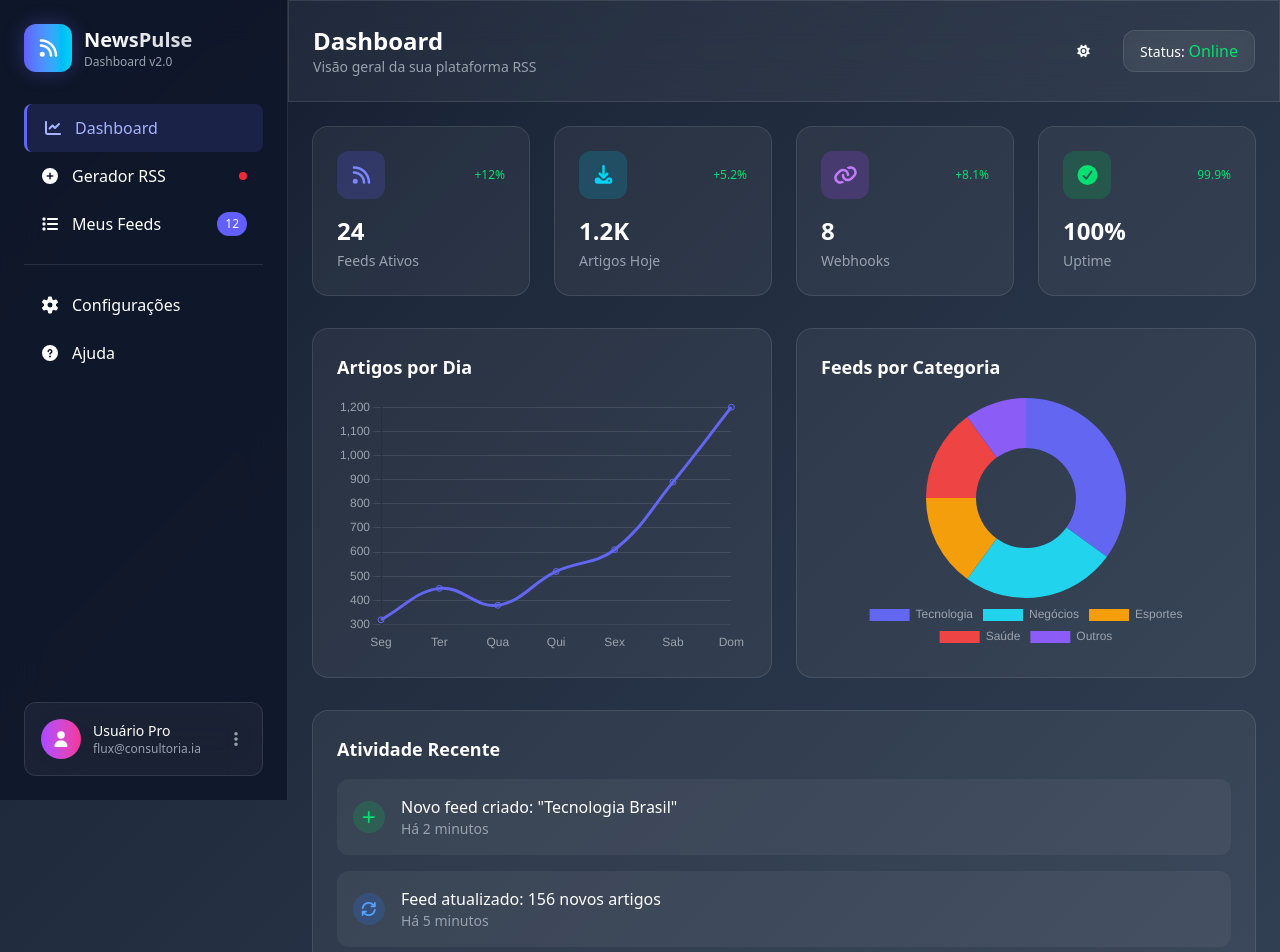
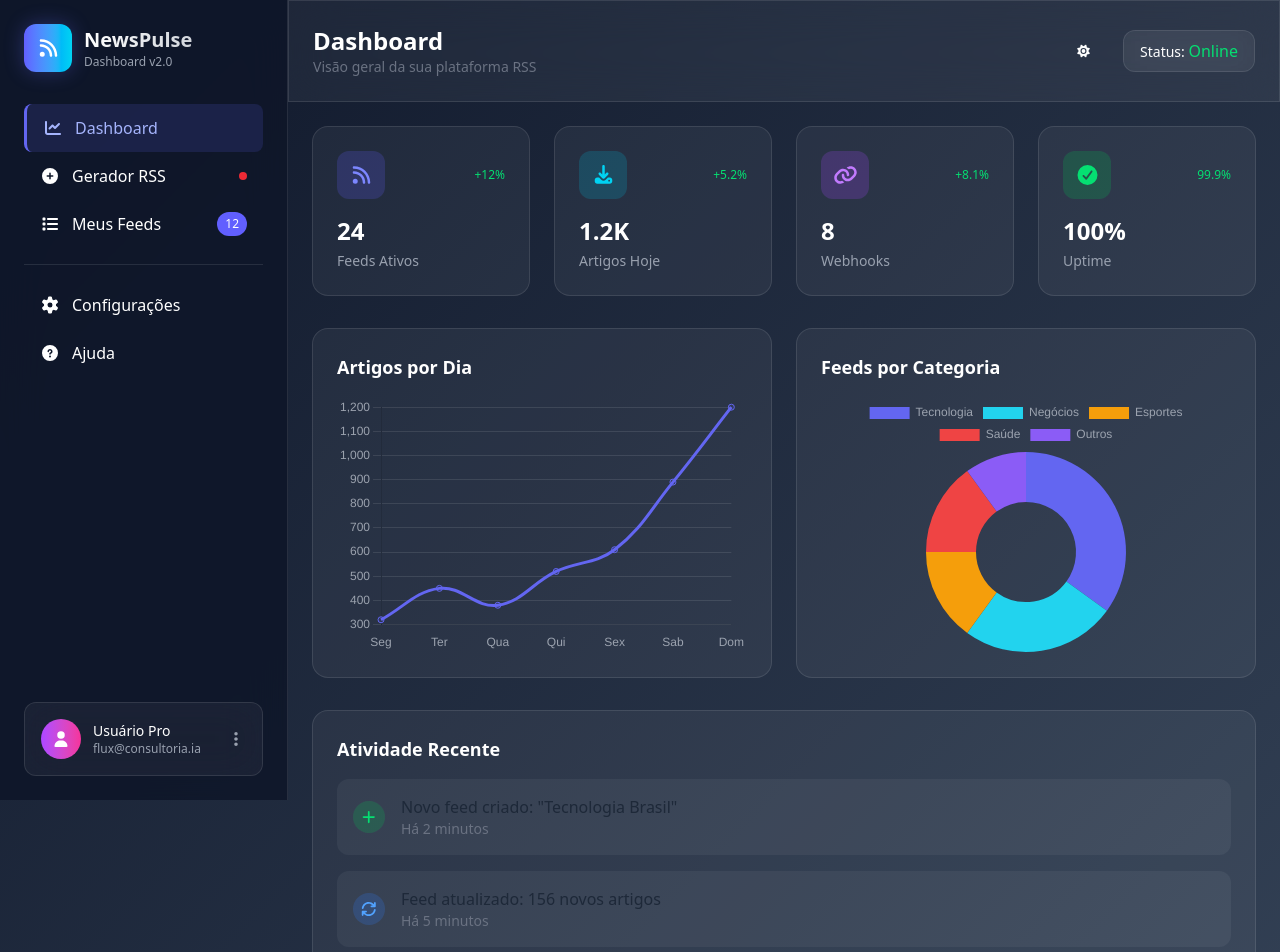
Before and after one commit to SIA-PI/news-next, a Next.js app: page /dashboard in a window 1280 px wide. Shown: the top 952 px of the page. Built offline with nearby package versions, Linux system fonts and the light colour scheme.

Commit message:
chore: add colors

```diff
--- a/src/app/(protected)/(dashboard)/dashboard/page.tsx
+++ b/src/app/(protected)/(dashboard)/dashboard/page.tsx
@@ -1,22 +1,35 @@
-"use client";
+'use client';
 
-import { useEffect } from 'react';
 import StatCard from '@/components/StatCard';
 import { Card, CardContent, CardHeader, CardTitle } from '@/components/ui/Card';
+import { ActivityItemType, ChartDataType, StatCardType } from '@/types';
 import {
-  StatCardType,
-  ActivityItemType,
-  ChartDataType,
-} from '@/types';
+  faCheckCircle,
+  faDownload,
+  faLink,
+  faPlus,
+  faRobot,
+  faRss,
+  faSync,
+} from '@fortawesome/free-solid-svg-icons';
 import { FontAwesomeIcon } from '@fortawesome/react-fontawesome';
-import {
-  faRss, faDownload, faLink, faCheckCircle,
-  faPlus, faSync, faRobot
-} from '@fortawesome/free-solid-svg-icons';
-import { Line, Doughnut } from 'react-chartjs-2';
+import { useEffect } from 'react';
+import { Doughnut, Line } from 'react-chartjs-2';
 
 import {
+  ArcElement,
+  CategoryScale,
   Chart as ChartJS,
+  ChartOptions,
+  Legend,
+  LinearScale,
+  LineElement,
+  PointElement,
+  Tooltip,
+} from 'chart.js';
+import { useTheme } from 'next-themes';
+
+ChartJS.register(
   LineElement,
   PointElement,
   LinearScale,
@@ -24,72 +37,128 @@ import {
   ArcElement,
   Tooltip,
   Legend,
-  ChartOptions,
-} from 'chart.js';
-
-ChartJS.register(
-  LineElement, PointElement, LinearScale, CategoryScale,
-  ArcElement, Tooltip, Legend
 );
 
 // --- Dados Mockados (sem alterações) ---
 const statCards: StatCardType[] = [
-    { icon: faRss, bg: 'bg-indigo-500/20', text: 'text-indigo-400', value: '24', label: 'Feeds Ativos', trend: '+12%' },
-    { icon: faDownload, bg: 'bg-cyan-500/20', text: 'text-cyan-400', value: '1.2K', label: 'Artigos Hoje', trend: '+5.2%' },
-    { icon: faLink, bg: 'bg-purple-500/20', text: 'text-purple-400', value: '8', label: 'Webhooks', trend: '+8.1%' },
-    { icon: faCheckCircle, bg: 'bg-green-500/20', text: 'text-green-400', value: '100%', label: 'Uptime', trend: '99.9%' }
+  {
+    icon: faRss,
+    bg: 'bg-indigo-500/20',
+    text: 'text-indigo-400',
+    value: '24',
+    label: 'Feeds Ativos',
+    trend: '+12%',
+  },
+  {
+    icon: faDownload,
+    bg: 'bg-cyan-500/20',
+    text: 'text-cyan-400',
+    value: '1.2K',
+    label: 'Artigos Hoje',
+    trend: '+5.2%',
+  },
+  {
+    icon: faLink,
+    bg: 'bg-purple-500/20',
+    text: 'text-purple-400',
+    value: '8',
+    label: 'Webhooks',
+    trend: '+8.1%',
+  },
+  {
+    icon: faCheckCircle,
+    bg: 'bg-green-500/20',
+    text: 'text-green-400',
+    value: '100%',
+    label: 'Uptime',
+    trend: '99.9%',
+  },
 ];
 
 const recentActivities: ActivityItemType[] = [
-    { icon: faPlus, bg: 'bg-green-500/20', text: 'text-green-400', title: 'Novo feed criado: "Tecnologia Brasil"', time: 'Há 2 minutos' },
-    { icon: faSync, bg: 'bg-blue-500/20', text: 'text-blue-400', title: 'Feed atualizado: 156 novos artigos', time: 'Há 5 minutos' },
-    { icon: faRobot, bg: 'bg-purple-500/20', text: 'text-purple-400', title: 'Automação executada com sucesso', time: 'Há 10 minutos' },
+  {
+    icon: faPlus,
+    bg: 'bg-green-500/20',
+    text: 'text-green-400',
+    title: 'Novo feed criado: "Tecnologia Brasil"',
+    time: 'Há 2 minutos',
+  },
+  {
+    icon: faSync,
+    bg: 'bg-blue-500/20',
+    text: 'text-blue-400',
+    title: 'Feed atualizado: 156 novos artigos',
+    time: 'Há 5 minutos',
+  },
+  {
+    icon: faRobot,
+    bg: 'bg-purple-500/20',
+    text: 'text-purple-400',
+    title: 'Automação executada com sucesso',
+    time: 'Há 10 minutos',
+  },
 ];
 
 const lineData: ChartDataType = {
   labels: ['Seg', 'Ter', 'Qua', 'Qui', 'Sex', 'Sab', 'Dom'],
-  datasets: [{
+  datasets: [
+    {
       label: 'Artigos',
       data: [320, 450, 380, 520, 610, 890, 1200],
       borderColor: '#6366f1',
       backgroundColor: 'rgba(99, 102, 241, 0.1)',
       tension: 0.4,
       fill: true,
-  }],
+    },
+  ],
 };
 
 const doughnutData: ChartDataType = {
   labels: ['Tecnologia', 'Negócios', 'Esportes', 'Saúde', 'Outros'],
-    datasets: [{
+  datasets: [
+    {
       label: 'Feeds por Categoria',
       data: [35, 25, 15, 15, 10],
       backgroundColor: ['#6366f1', '#22d3ee', '#f59e0b', '#ef4444', '#8b5cf6'],
-      borderColor: 'transparent'
-    }],
+      borderColor: 'transparent',
+    },
+  ],
 };
 
-// --- CONFIGURAÇÃO DE ESTILO DOS GRÁFICOS ---
+export default function DashboardPage() {
+  const { theme } = useTheme();
+
+  const chartTextColor = theme === 'dark' ? '#9ca3af' : '#6b7280';
+  const chartGridColor =
+    theme === 'dark' ? 'rgba(255, 255, 255, 0.1)' : 'rgba(0, 0, 0, 0.1)';
+  const chartTooltipBgColor =
+    theme === 'dark' ? 'rgba(15, 23, 42, 0.8)' : 'rgba(255, 255, 255, 0.9)';
+  const chartTooltipBorderColor =
+    theme === 'dark' ? 'rgba(255, 255, 255, 0.1)' : 'rgba(0, 0, 0, 0.1)';
+  const chartTooltipTitleColor = theme === 'dark' ? '#ffffff' : '#000000';
+  const chartTooltipBodyColor = theme === 'dark' ? '#cbd5e1' : '#374151';
+
   const lineChartOptions: ChartOptions<'line'> = {
     responsive: true,
     maintainAspectRatio: false,
+    scales: {
+      x: {
+        grid: { display: false },
+        ticks: { color: chartTextColor },
+      },
+      y: {
+        grid: { color: chartGridColor },
+        ticks: { color: chartTextColor },
+      },
+    },
     plugins: {
       legend: { display: false },
       tooltip: {
-        backgroundColor: 'rgba(15, 23, 42, 0.8)',
-        titleColor: '#ffffff',
-        bodyColor: '#cbd5e1',
-        borderColor: 'rgba(255, 255, 255, 0.1)',
+        backgroundColor: chartTooltipBgColor,
+        borderColor: chartTooltipBorderColor,
+        titleColor: chartTooltipTitleColor,
+        bodyColor: chartTooltipBodyColor,
         borderWidth: 1,
-      }
-    },
-    scales: {
-      x: {
-        grid: { display: false },
-        ticks: { color: '#9ca3af' },
-      },
-      y: {
-        grid: { color: 'rgba(255, 255, 255, 0.1)' },
-        ticks: { color: '#9ca3af' },
       },
     },
   };
@@ -99,21 +168,18 @@ const doughnutChartOptions: ChartOptions<'doughnut'> = {
     maintainAspectRatio: false,
     plugins: {
       legend: {
-      display: true,
-      position: 'bottom',
-      labels: { color: '#9ca3af' },
+        labels: { color: chartTextColor },
       },
       tooltip: {
-      backgroundColor: 'rgba(15, 23, 42, 0.8)',
-      titleColor: '#ffffff',
-      bodyColor: '#cbd5e1',
-      borderColor: 'rgba(255, 255, 255, 0.1)',
+        backgroundColor: chartTooltipBgColor,
+        borderColor: chartTooltipBorderColor,
+        titleColor: chartTooltipTitleColor,
+        bodyColor: chartTooltipBodyColor,
         borderWidth: 1,
-    }
+      },
     },
   };
 
-export default function DashboardPage() {
   useEffect(() => {
     const timer = setTimeout(() => {
       document.querySelectorAll('.stat-card').forEach((card, index) => {
@@ -127,7 +193,7 @@ export default function DashboardPage() {
   return (
     <div className="space-y-8 animate-fade-in">
       <div className="grid grid-cols-1 md:grid-cols-2 lg:grid-cols-4 gap-6">
-        {statCards.map(card => (
+        {statCards.map((card) => (
           <StatCard key={card.label} {...card} />
         ))}
       </div>
@@ -146,10 +212,7 @@ export default function DashboardPage() {
             <CardTitle>Feeds por Categoria</CardTitle>
           </CardHeader>
           <CardContent className="h-64">
-            <Doughnut
-              data={doughnutData}
-              options={doughnutChartOptions}
-            />
+            <Doughnut data={doughnutData} options={doughnutChartOptions} />
           </CardContent>
         </Card>
       </div>
@@ -160,13 +223,25 @@ export default function DashboardPage() {
         </CardHeader>
         <CardContent className="space-y-4">
           {recentActivities.map((item) => (
-            <div key={item.title} className="flex items-center gap-4 p-4 bg-white/5 rounded-xl">
-              <div className={`w-8 h-8 ${item.bg} rounded-full flex items-center justify-center`}>
-                <FontAwesomeIcon icon={item.icon} className={`${item.text} text-sm`} />
+            <div
+              key={item.title}
+              className="flex items-center gap-4 p-4 bg-white/5 rounded-xl"
+            >
+              <div
+                className={`w-8 h-8 ${item.bg} rounded-full flex items-center justify-center`}
+              >
+                <FontAwesomeIcon
+                  icon={item.icon}
+                  className={`${item.text} text-sm`}
+                />
               </div>
               <div className="flex-1">
-                <p className="font-medium">{item.title}</p>
-                <p className="text-gray-400 text-sm">{item.time}</p>
+                <p className="font-medium text-gray-800 dark:text-white">
+                  {item.title}
+                </p>
+                <p className="text-gray-500 dark:text-gray-400 text-sm">
+                  {item.time}
+                </p>
               </div>
             </div>
           ))}
--- a/src/app/globals.css
+++ b/src/app/globals.css
@@ -1,53 +1,65 @@
 @import 'tailwindcss';
 
 @layer base {
-  body {
-    @apply font-sans;
-  }
-
-  /* :root {
-    --background: 210 40% 98%;
-    --foreground: 222.2 84% 4.9%;
-
-    --card: 210 40% 96.1%;
-    --card-foreground: 222.2 84% 4.9%;
-
-    --primary: 222.2 47.4% 11.2%;
-    --primary-foreground: 210 40% 98%;
+  :root {
+    --background-start-rgb: 240, 245, 255;
+    --background-end-rgb: 255, 255, 255;
+    --foreground-rgb: 30, 41, 59;
+    --glass-bg-rgb: 255, 255, 255;
+    --glass-border-rgb: 0, 0, 0;
+    --glass-opacity: 0.4;
+    --glass-border-opacity: 0.1;
+    --sidebar-bg-rgb: 248, 250, 252;
+    --sidebar-bg-opacity: 0.9;
+    --text-color: #334155;
+    --text-muted-color: #64748b;
+    --card-bg-color: rgba(255, 255, 255, 0.5);
   }
 
   .dark {
-    --background: 224 71% 4%;
-    --foreground: 213 31% 91%;
+    --background-start-rgb: 15, 23, 42;
+    --background-end-rgb: 51, 65, 85;
+    --foreground-rgb: 255, 255, 255;
+    --glass-bg-rgb: 255, 255, 255;
+    --glass-border-rgb: 255, 255, 255;
+    --glass-opacity: 0.05;
+    --glass-border-opacity: 0.1;
+    --sidebar-bg-rgb: 15, 23, 42;
+    --sidebar-bg-opacity: 0.9;
+    --text-color: #ffffff;
+    --text-muted-color: #9ca3af;
+    --card-bg-color: rgba(255, 255, 255, 0.05);
+  }
 
-    --card: 224 71% 4%;
-    --card-foreground: 213 31% 91%;
-
-    --primary: 213 31% 91%;
-    --primary-foreground: 222.2 84% 4.9%;
-  } */
+  body {
+    @apply font-sans text-[var(--text-color)];
+  }
 }
 
 .gradient-bg {
-  background: linear-gradient(135deg, #0f172a 0%, #1e293b 30%, #334155 100%);
+  background: linear-gradient(
+    135deg,
+    rgb(var(--background-start-rgb)) 0%,
+    rgb(var(--background-end-rgb)) 100%
+  );
 }
 
 .glassmorphism {
-  background: rgba(255, 255, 255, 0.05);
+  background: rgba(var(--glass-bg-rgb), var(--glass-opacity));
   backdrop-filter: blur(20px);
-  border: 1px solid rgba(255, 255, 255, 0.1);
+  border: 1px solid rgba(var(--glass-border-rgb), var(--glass-border-opacity));
 }
 
 .glassmorphism-strong {
-  background: rgba(255, 255, 255, 0.08);
+  background: rgba(var(--glass-bg-rgb), calc(var(--glass-opacity) + 0.03));
   backdrop-filter: blur(25px);
-  border: 1px solid rgba(255, 255, 255, 0.15);
+  border: 1px solid rgba(var(--glass-border-rgb), calc(var(--glass-border-opacity) + 0.05));
 }
 
 .sidebar-glassmorphism {
-  background: rgba(15, 23, 42, 0.9);
+  background: rgba(var(--sidebar-bg-rgb), var(--sidebar-bg-opacity));
   backdrop-filter: blur(20px);
-  border-right: 1px solid rgba(255, 255, 255, 0.1);
+  border-right: 1px solid rgba(var(--glass-border-rgb), var(--glass-border-opacity));
 }
 
 @keyframes float {
--- a/src/components/Header.tsx
+++ b/src/components/Header.tsx
@@ -42,7 +42,7 @@ export default function Header({ online }: HeaderProps) {
       <div className="flex items-center justify-between">
         <div>
           <h2 className="text-2xl font-bold">{meta.title}</h2>
-          <p className="text-gray-400 text-sm">{meta.subtitle}</p>
+          <p className="text-gray-500 dark:text-gray-400 text-sm">{meta.subtitle}</p>
         </div>
         <div className="flex items-center gap-4">
           <ThemeToggle />
--- a/src/components/ui/Button.tsx
+++ b/src/components/ui/Button.tsx
@@ -13,7 +13,7 @@ const buttonVariants = cva(
           'bg-gradient-to-r from-indigo-500 to-purple-600 hover:from-indigo-600 hover:to-purple-700 text-white',
         secondary: 'bg-cyan-500 hover:bg-cyan-600 text-white',
         danger: 'bg-red-500 hover:bg-red-600 text-white',
-        ghost: 'bg-white/10 hover:bg-white/20 text-white',
+        ghost: 'bg-black/5 hover:bg-black/10 dark:bg-white/10 dark:hover:bg-white/20 text-foreground',
       },
       size: {
         default: 'py-3 px-6',
--- a/src/components/ui/Checkbox.tsx
+++ b/src/components/ui/Checkbox.tsx
@@ -16,7 +16,7 @@ const Checkbox = React.forwardRef<HTMLInputElement, CheckboxProps>(
           type="checkbox"
           ref={ref}
           className={cn(
-            'peer h-5 w-5 cursor-pointer appearance-none rounded border-2 border-white/20 bg-white/10 transition-all checked:border-indigo-500 checked:bg-indigo-500',
+            'peer h-5 w-5 cursor-pointer appearance-none rounded border-2 border-black/20 dark:border-white/20 bg-black/10 dark:bg-white/10 transition-all checked:border-indigo-500 checked:bg-indigo-500',
             className,
           )}
           {...props}
--- a/src/components/ui/Input.tsx
+++ b/src/components/ui/Input.tsx
@@ -10,7 +10,7 @@ const Input = forwardRef<HTMLInputElement, InputProps>(
       <input
         type={type}
         className={cn(
-          'w-full px-4 py-3 bg-white/5 border border-white/10 rounded-xl text-white placeholder-gray-400 focus:outline-none focus:ring-2 focus:ring-indigo-500 transition-all duration-300',
+          'w-full px-4 py-3 bg-background/80 dark:bg-white/5 border border-black/10 dark:border-white/10 rounded-xl text-foreground placeholder-gray-500 dark:placeholder-gray-400 focus:outline-none focus:ring-2 focus:ring-indigo-500 transition-all duration-300',
           className,
         )}
         ref={ref}
--- a/src/components/ui/Select.tsx
+++ b/src/components/ui/Select.tsx
@@ -16,7 +16,7 @@ const SelectTrigger = React.forwardRef<
   <SelectPrimitive.Trigger
     ref={ref}
     className={cn(
-      'flex h-10 w-full items-center justify-between rounded-xl border border-white/10 bg-white/5 px-4 py-3 text-sm placeholder:text-gray-400 focus:outline-none focus:ring-2 focus:ring-indigo-500 disabled:cursor-not-allowed disabled:opacity-50',
+      'flex h-10 w-full items-center justify-between rounded-xl border border-black/10 dark:border-white/10 bg-background/80 dark:bg-white/5 px-4 py-3 text-sm placeholder:text-gray-400 focus:outline-none focus:ring-2 focus:ring-indigo-500 disabled:cursor-not-allowed disabled:opacity-50',
       className,
     )}
     {...props}
@@ -37,7 +37,7 @@ const SelectContent = React.forwardRef<
     <SelectPrimitive.Content
       ref={ref}
       className={cn(
-        'relative z-50 min-w-[8rem] overflow-hidden rounded-xl border border-white/10 bg-[#1e293b] text-white shadow-md animate-in fade-in-80',
+        'relative z-50 min-w-[8rem] overflow-hidden rounded-xl border border-black/10 dark:border-white/10 bg-background text-foreground shadow-md animate-in fade-in-80',
         position === 'popper' && 'translate-y-1',
         className,
       )}
@@ -65,7 +65,7 @@ const SelectItem = React.forwardRef<
   <SelectPrimitive.Item
     ref={ref}
     className={cn(
-      'relative flex w-full cursor-default select-none items-center rounded-sm py-1.5 pl-8 pr-2 text-sm outline-none focus:bg-white/10 data-[disabled]:pointer-events-none data-[disabled]:opacity-50',
+      'relative flex w-full cursor-default select-none items-center rounded-sm py-1.5 pl-8 pr-2 text-sm outline-none focus:bg-black/10 dark:focus:bg-white/10 data-[disabled]:pointer-events-none data-[disabled]:opacity-50',
       className,
     )}
     {...props}
```
Also changed, not shown: src/app/page.tsx (deleted, +0 -103 lines). Lines whose indentation alone changed are shown as unchanged.
